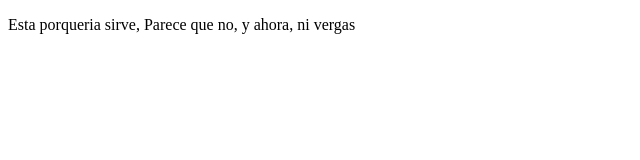
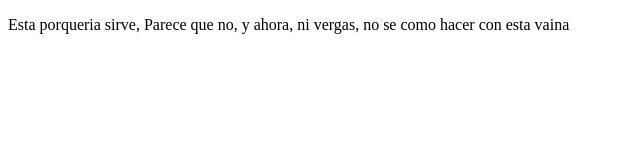
Before and after one commit to NBlanchar/Platzi-prework, a plain HTML site: page index.html in a window 1280 px wide. Shown: the whole page, without its empty margins (0-640 px from the left). Drawn offline with Linux system fonts and the light colour scheme.

Commit message:
Segundo commit

```diff
--- a/index.html
+++ b/index.html
@@ -7,6 +7,6 @@
     <title>Hola</title>
 </head>
 <body>
-    <p>Esta porqueria sirve, Parece que no, y ahora, ni vergas</p>
+    <p>Esta porqueria sirve, Parece que no, y ahora, ni vergas, no se como hacer con esta vaina</p>
 </body>
 </html>
```
